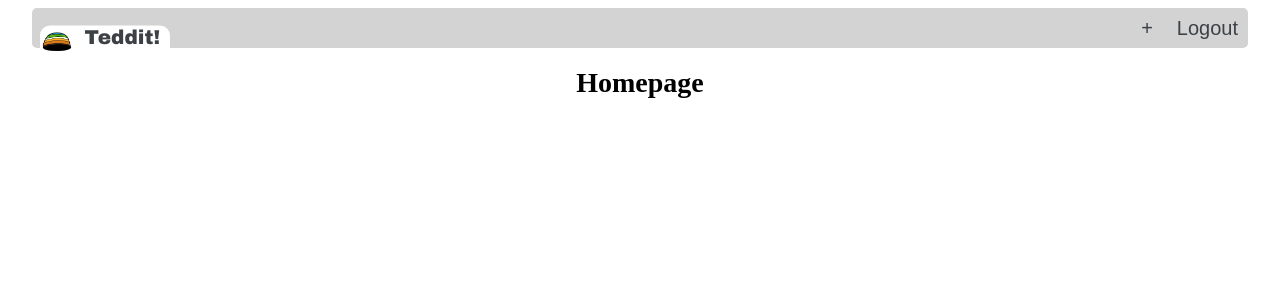
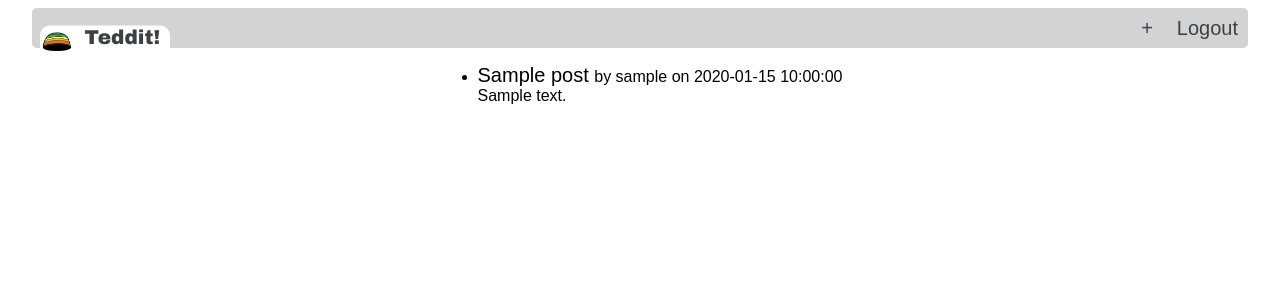
Before and after one commit to tedster-08/teddit, a Flask app: page / in a window 1280 px wide. Shown: the top 308 px of the page. Run offline with Flask 2, Linux system fonts and the light colour scheme; a user stored in the database is signed in; tables that the repository leaves empty hold one stand-in row (values such as "Sample post").

Commit message:
posting works now

```diff
--- a/website/static/style/main.css
+++ b/website/static/style/main.css
@@ -130,7 +130,7 @@ label {
   outline: none;
 }
 
-.post-title {
+.post-title-input {
   width: 35vw;
   font-size: 1.25em;
 }
@@ -165,7 +165,7 @@ label {
   background-color: steelblue;
 }
 
-.post {
+.post-btn {
   font-size: 1.5em;
   width: 35vw;
   margin: 0.15em;
@@ -177,3 +177,12 @@ label {
   color: dodgerblue;
   text-decoration: none;
 }
+
+.post {
+  font: 1em Arial, sans-serif;
+  float: none;
+}
+
+.post-title {
+  font-size: 1.25em;
+}
--- a/website/templates/index.html
+++ b/website/templates/index.html
@@ -1,6 +1,22 @@
 {% extends "base.html" %} {% block title %} Teddit! {% endblock %} {% block
-content %}
+content %} {% if posts %}
 
-<h1>Homepage</h1>
+<ul>
+  {% for post in posts %}
+  <li class="post">
+    <div class="post-heading">
+      <span class="post-title"> {{post.title}} </span>
+      <span class="poster">
+        by {{user_cls.query.get(post.user_id).username}}
+      </span>
+      <span class="post-date">on {{post.date}} </span>
+    </div>
+    <div class="post-body">{{post.text}}</div>
+    <br />
+  </li>
+  {% endfor %}
+</ul>
 
-{% endblock %}
+{% else %}
+<h1>This page is empty &smile;</h1>
+{% endif %} {% endblock %}
--- a/website/views.py
+++ b/website/views.py
@@ -1,5 +1,7 @@
-from flask import Blueprint, render_template
+from flask import Blueprint, render_template, request, flash, redirect, url_for
 from flask_login import login_required, current_user
+from .models import Post, User
+from . import db
 
 views = Blueprint('views', __name__)
 
@@ -7,9 +9,26 @@ views = Blueprint('views', __name__)
 @views.route("/")
 @login_required
 def home():
-    return render_template("index.html", user=current_user)
+    posts = Post.query.order_by(Post.date).all()
+    return render_template("index.html", user=current_user, posts=posts, user_cls=User)
 
 
 @views.route("/post", methods=["GET", "POST"])
 def new_post():
+    if request.method == "POST":
+        post_title = request.form.get("post-title")
+        post_text = request.form.get("post-text")
+
+        if not post_title:
+            flash("You must add a post title!", category="error")
+        elif not post_text:
+            flash("You cannot create an empty post.", category="error")
+        else:
+            new_post = Post(
+                title=post_title, text=post_text, user_id=current_user.id)
+            db.session.add(new_post)
+            db.session.commit()
+            flash("Post created.", category="success")
+            return redirect(url_for('views.home'))
+
     return render_template("new_post.html", page_title="New Post", user=current_user)
```
Also changed, not shown: website/templates/new_post.html (+10 -5 lines).
